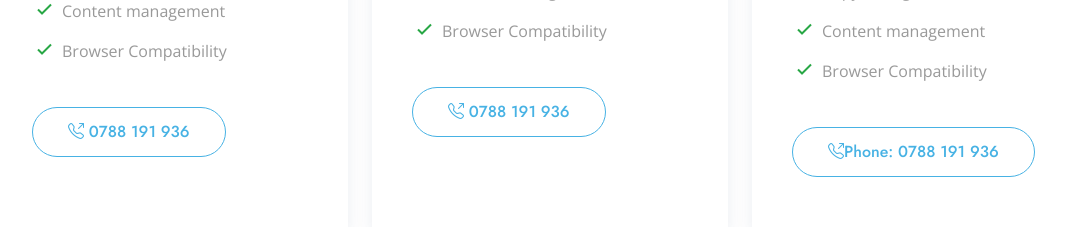
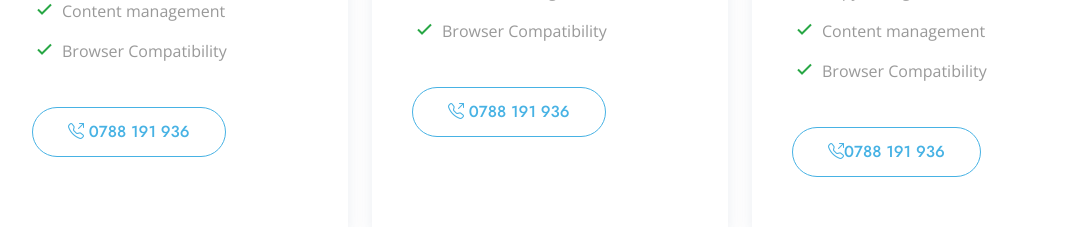
Before and after one commit to ndalami/wibotec, a plain HTML site: page index.html in a window 1280 px wide. Shown: the part 2880-3107 px from the top of the page, without its empty margins (90-1156 px from the left). Drawn offline with nearby package versions, Linux system fonts and the light colour scheme.

Commit message:
Update index.html

```diff
--- a/index.html
+++ b/index.html
@@ -268,7 +268,7 @@
                 <li><i class="bx bx-check"></i> Content management</li>
                 <li><i class="bx bx-check"></i> Browser Compatibility</li>
               </ul>
-              <a href="tel:+255788191936" class="buy-btn"><i class="bi bi-telephone-outbound"></i>Phone: 0788 191 936</a>
+              <a href="tel:+255788191936" class="buy-btn"><i class="bi bi-telephone-outbound"></i>0788 191 936</a>
             </div>
           </div>
 
```
